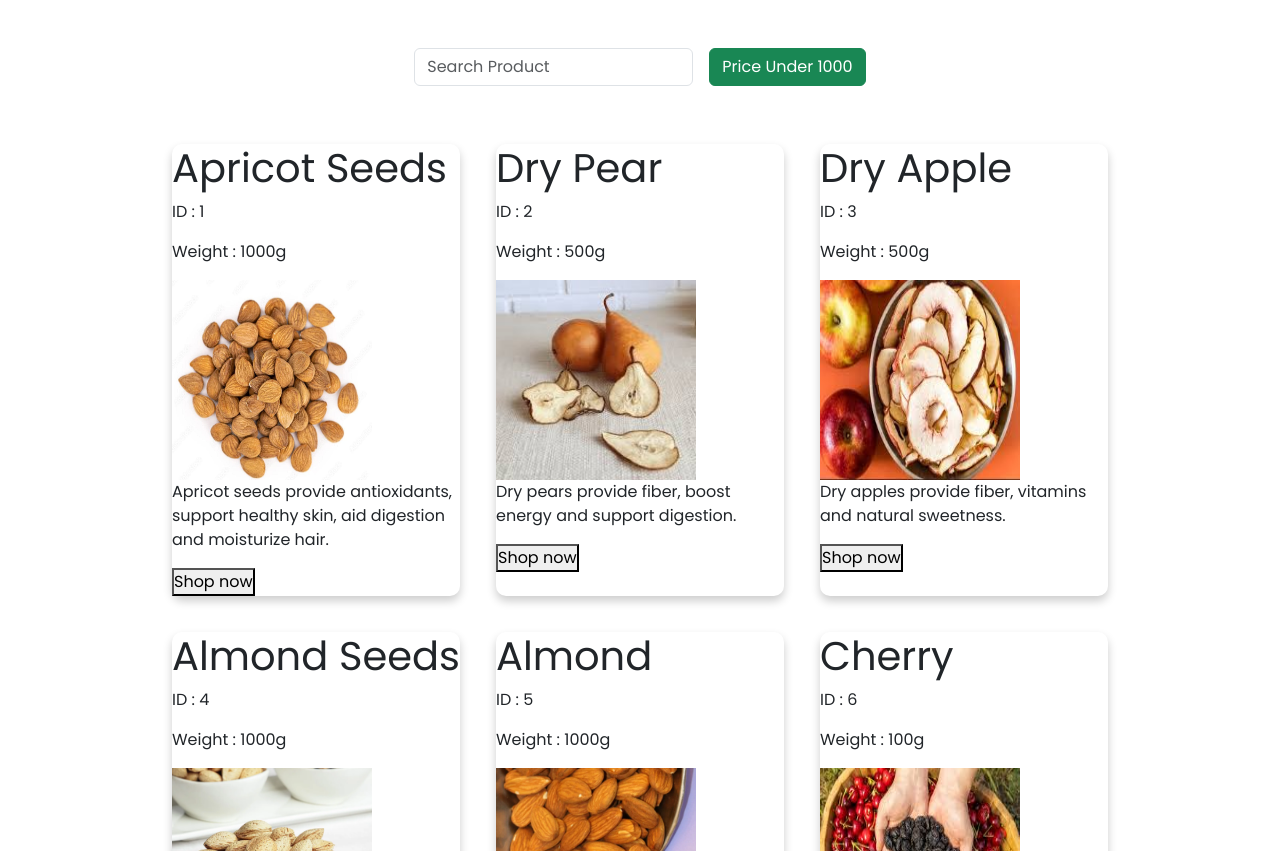
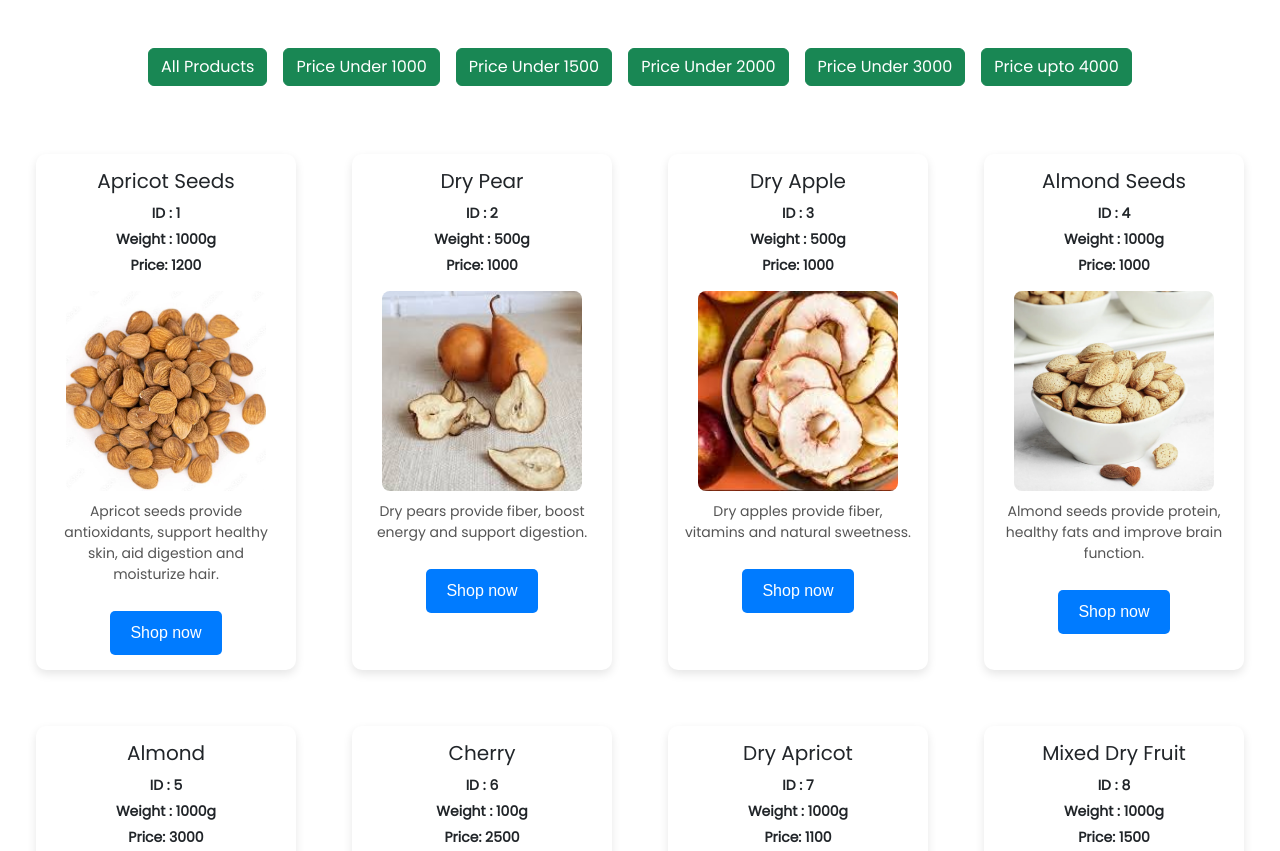
Before and after one commit to zulfiqaraliwd/DryFruitFirebase, a plain HTML site: page index.html in a window 1280 px wide. Shown: the part 1015-1866 px from the top of the page. Drawn offline with nearby package versions, Linux system fonts and the light colour scheme.

Commit message:
filter button added

```diff
--- a/app.js
+++ b/app.js
@@ -47,7 +47,7 @@
 {
 id:6,
 name:"Cherry",
-price:500,
+price:2500,
 weight:"100g",
 img:"./Assets/cherry.jfif",
 desc:"Cherries are rich in antioxidants and improve sleep."
@@ -56,7 +56,7 @@
 {
 id:7,
 name:"Dry Apricot",
-price:800,
+price:1100,
 weight:"1000g",
 img:"./Assets/faringg.jpg",
 desc:"Dry apricots are rich in vitamin A and fiber."
@@ -74,7 +74,7 @@
 {
 id:9,
 name:"Salajeet",
-price:1000,
+price:3000,
 weight:"50g",
 img:"./Assets/salageet.jpg",
 desc:"Salajeet improves strength, stamina and energy."
@@ -101,7 +101,7 @@
 {
 id:12,
 name:"Nuts",
-price:900,
+price:1500,
 weight:"1000g",
 img:"./Assets/starga.jfif",
 desc:"Nuts improve brain function and heart health."
@@ -110,7 +110,7 @@
 {
 id:13,
 name:"Cooked Barley",
-price:200,
+price:1000,
 weight:"250g",
 img:"./Assets/yus(barley).jpg",
 desc:"Barley controls blood sugar and improves digestion."
@@ -128,7 +128,7 @@
 {
 id:15,
 name:"Dry Rose",
-price:150,
+price:550,
 weight:"50g",
 img:"./Assets/dry rose.jfif",
 desc:"Dry rose reduces stress and improves digestion."
@@ -137,7 +137,7 @@
 {
 id:16,
 name:"Butter",
-price:1500,
+price:2200,
 weight:"500g",
 img:"./Assets/makhan.jfif",
 desc:"Butter provides energy and strengthens bones."
@@ -146,7 +146,7 @@
 {
 id:17,
 name:"Dry Rose Hips",
-price:500,
+price:800,
 weight:"100g",
 img:"./Assets/makhoom.jpg",
 desc:"Rose hips boost immunity and improve skin."
@@ -155,7 +155,7 @@
 {
 id:18,
 name:"Apricot Oil",
-price:1700,
+price:2000,
 weight:"500g",
 img:"./Assets/chuli maar.jfif",
 desc:"Apricot oil nourishes skin and hair."
@@ -168,10 +168,24 @@
 products.map((p)=>{
  renderProducts.innerHTML +=  `<div id="carts">
  <h1>${p.name}</h1>
- <p>ID : ${p.id}</p>
- <p>Weight : ${p.weight}</p>
+ <b>ID : ${p.id}</b>
+ <b>Weight : ${p.weight}</b>
+ <b>Price: ${p.price}</b>
  <img src="${p.img}" alt="" width = "200px", height = "200px">
  <p>${p.desc}</p>
  <button>Shop now </Button>
- </div`
+ </div>`
 })
+
+
+const cheap = document.getElementById('cheap')
+const filtered = cheap.filter(p=> p.price === price);
+cheap.innerHTML = "";
+filtered.forEach(p => {`
+       <h2>${p.name}</h2>
+            <p>Price: $${p.id}</p>
+            <p>Brand: ${p.weight}</p>
+            <p>Category: ${p.price}</p>
+        </div>
+    `
+});
--- a/index.html
+++ b/index.html
@@ -114,14 +114,12 @@
     <!-- SEARCH + FILTER -->
 
     <div class="container d-flex justify-content-center gap-3 mt-5">
-      <input
-        id="search"
-        class="form-control w-25"
-        type="search"
-        placeholder="Search Product"
-      />
-
+    <button id="cheap" class="btn btn-success">All Products</button>
       <button id="cheap" class="btn btn-success">Price Under 1000</button>
+      <button id="cheap" class="btn btn-success">Price Under 1500</button>
+      <button id="cheap" class="btn btn-success">Price Under 2000</button>
+      <button id="cheap" class="btn btn-success">Price Under 3000</button>
+      <button id="cheap" class="btn btn-success">Price upto 4000 </button>
     </div>
 
     <!-- PRODUCTS RENDER HERE -->
@@ -154,7 +152,7 @@
 
         <ul class="d-flex justify-content-center">
           <li>
-            <a href="">
+            <a href="https://www.facebook.com/shaheenmujahidthalavi.thalavi">
               <i class="fa-brands fa-facebook"></i>
             </a>
           </li>
--- a/styles.css
+++ b/styles.css
@@ -147,3 +147,60 @@
   box-shadow: 0 5px 10px rgba(0,0,0,0.2);
   transition: transform 0.2s;
 }
+
+
+
+#carts{
+width:260px;
+padding:15px;
+border-radius:10px;
+box-shadow:0 4px 10px rgba(0,0,0,0.1);
+background:white;
+font-family:Arial;
+text-align:center;
+transition:0.3s;
+margin:20px;
+}
+
+#carts:hover{
+transform:translateY(-5px);
+box-shadow:0 6px 15px rgba(0,0,0,0.2);
+}
+
+#carts h1{
+font-size:20px;
+margin-bottom:10px;
+}
+
+#carts b{
+display:block;
+font-size:14px;
+margin:5px 0;
+}
+
+#carts img{
+width:200px;
+height:200px;
+object-fit:cover;
+margin:10px 0;
+border-radius:8px;
+}
+
+#carts p{
+font-size:14px;
+color:#555;
+}
+
+#carts button{
+padding:10px 20px;
+border:none;
+background:#007bff;
+color:white;
+border-radius:5px;
+cursor:pointer;
+margin-top:10px;
+}
+
+#carts button:hover{
+background:#0056b3;
+}
```
